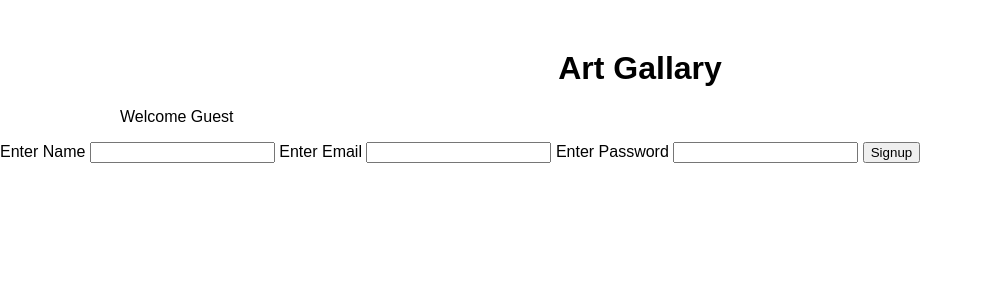
After one commit to Tania-Hss/Full-stack-app, a Flask app: page /signup in a window 1280 px wide. The commit adds this page. Shown: the top 300 px of the page, without its empty margins (0-982 px from the left). Run offline with Flask 2, Linux system fonts and the light colour scheme; some libraries are stand-ins or nearby versions.

Commit message:
CRUD & authentication routes added

```diff
--- a/app.py
+++ b/app.py
@@ -1,11 +1,80 @@
-from flask import Flask, render_template, request, redirect
+from flask import Flask, render_template, request, redirect, session
 import psycopg2
+from werkzeug.security import generate_password_hash, check_password_hash
 
 app = Flask(__name__)
+app.config['SECRET_KEY'] = 'in ye raze'
 
 
-@app.post('/edit_artwork_action')
-def edit_artwork():
+@app.route('/signup', methods=['GET', 'POST'])
+def signup():
+    if request.method == 'GET':
+        return render_template('signup.html')
+
+    db_connection = psycopg2.connect("dbname=art_gallary")
+    db_cursor = db_connection.cursor()
+
+    name = request.form.get('name')
+    email = request.form.get('email')
+    password = request.form.get('password')
+    password_hash = generate_password_hash(password)
+
+    db_cursor.execute('INSERT INTO users (name, email, password_hash) VALUES (%s, %s, %s)',
+    [name, email, password_hash])
+
+    db_connection.commit()
+    db_cursor.close()
+    db_connection.close()
+
+    return redirect('/login')
+
+
+@app.post('/logout')
+def logout_user():
+    session.pop('user_id')
+    session.pop('user_name')
+    session.pop('user_email')
+
+    return redirect('/login')
+
+@app.route('/login', methods=['GET', 'POST'])
+def login():
+    if request.method == 'GET':
+       return render_template('login.html')
+
+    user_email = request.form.get('email')
+    user_password = request.form.get('password')
+
+    db_connection = psycopg2.connect("dbname=art_gallary")
+    db_cursor = db_connection.cursor()
+
+
+    db_cursor.execute('SELECT id, name, email, password_hash FROM users WHERE email = %s;', [user_email])
+    result = db_cursor.fetchone()
+
+    password_matches = check_password_hash(result[3], user_password)
+    db_cursor.close()
+    db_connection.close()
+
+    if password_matches:
+        session['user_id'] = result[0]
+        session['user_name'] = result[1]
+        session['user_email'] = result[2]
+        return redirect('/')
+    else:
+        return redirect('/login')
+
+
+@app.route('/edit', methods=['GET', 'POST'])
+def edit():
+    if request.method == 'GET':
+        artwork_id = request.args.get('id')
+        artwork_title = request.args.get('title')
+        artwork_description = request.args.get('description')
+        artwork_img = request.args.get('img')
+
+        return render_template("edit_artwork.html", artwork_id=artwork_id,artwork_title=artwork_title,artwork_description=artwork_description,artwork_img=artwork_img)
+
     db_connection = psycopg2.connect("dbname=art_gallary")
     db_cursor = db_connection.cursor()
 
@@ -25,17 +94,14 @@ def edit_artwork():
     return redirect('/')
 
 
-@app.route('/edit')
-def edit():
-    artwork_id = request.args.get('id')
-    artwork_title = request.args.get('title')
-    artwork_description = request.args.get('description')
-    artwork_img = request.args.get('img')
+@app.route('/delete', methods=['GET', 'POST'])
+def delete():
+    if request.method == 'GET':
+        artwork_id = request.args.get('id')
+        artwork_title = request.args.get('title')
 
-    return render_template("edit_artwork.html", artwork_id=artwork_id,artwork_title=artwork_title,artwork_description=artwork_description,artwork_img=artwork_img)
+        return render_template("delete_artwork.html", artwork_id = artwork_id, artwork_title=artwork_title)
 
-@app.post('/delete_artwork_action')
-def delete_artwork():
     db_connection = psycopg2.connect("dbname=art_gallary")
     db_cursor = db_connection.cursor()
 
@@ -49,17 +115,13 @@ def delete_artwork():
 
     return redirect('/')
 
-@app.route('/delete')
-def delete():
-    artwork_id = request.args.get('id')
-    artwork_title = request.args.get('title')
-
-    return render_template("delete_artwork.html", artwork_id = artwork_id, artwork_title=artwork_title)
 
 
+@app.route('/create', methods=['GET', 'POST'])
+def create():
+    if request.method == 'GET':
+        return render_template('add_artwork.html')
 
-@app.post('/add_artwork')
-def create_artwork():
     db_connection = psycopg2.connect("dbname=art_gallary")
     db_cursor = db_connection.cursor()
 
@@ -79,11 +141,6 @@ def create_artwork():
     db_connection.close()
 
     return redirect('/')
-
-
-@app.route('/create')
-def create():
-    return render_template('add_artwork.html')
 
 
 @app.route('/')
@@ -108,7 +165,7 @@ def index():
     db_cursor.close()
     db_connection.close()
 
-    return render_template("home.html", art_items=art_items)
+    return render_template("home.html", art_items=art_items, user_name = session.get('user_name'))
 
 if __name__ == "__main__":
     app.run(debug = True)
--- a/schema.sql
+++ b/schema.sql
@@ -4,7 +4,8 @@ DROP TABLE IF EXISTS artworks CASCADE;
 CREATE TABLE users(
     id SERIAL PRIMARY KEY,
     name TEXT NOT NULL,
-    email TEXT NOT NULL
+    email TEXT NOT NULL,
+    password_hash TEXT NOT NULL
 );
 
 
--- a/seed.sql
+++ b/seed.sql
@@ -4,8 +4,8 @@ TRUNCATE TABLE users CASCADE;
 ALTER SEQUENCE artworks_id_seq RESTART WITH 1;
 ALTER SEQUENCE users_id_seq RESTART WITH 1;
 
-INSERT INTO users (name, email) VALUES ('Tania', 'taniah@gmail.com');
-INSERT INTO users (name, email) VALUES ('Bob the builder','bob@acme.com');
+INSERT INTO users (name, email, password_hash) VALUES ('Tania', 'taniah@gmail.com', '');
+INSERT INTO users (name, email, password_hash) VALUES ('Bob the builder','bob@acme.com', '');
 
 
 INSERT INTO artworks(title, description, file_img, user_id) VALUES ('The Girl', 'The painting depicts two young girls sitting down and laughing together, their faces full of joy and merriment. They are both dressed in colorful dresses that add a playful and lively atmosphere to the scene. One girl has her hand over her mouth, as if trying to stifle her laughter, while the other girl throws her head back in a carefree manner, her laughter ringing out loud and clear.', 'https://images.unsplash.com/photo-1505377059067-e285a7bac49b?ixlib=rb-4.0.3&ixid=MnwxMjA3fDB8MHxwaG90by1wYWdlfHx8fGVufDB8fHx8&auto=format&fit=crop&w=1752&q=80', 1 );
--- a/static/css/styles.css
+++ b/static/css/styles.css
@@ -1,25 +1,30 @@
-table {
-    margin: 0 auto;
-    width: 80%;
-    background-color: #f5f5f5;
-    border-collapse: collapse;
-    border: 2px solid #ddd;
-}
-
-th, td {
-    padding: 12px;
-    text-align: left;
-}
-
-th {
-    background-color: #4CAF50;
-    color: white;
-}
-
-tr:nth-child(even) {
-    background-color: #f2f2f2;
+body {
+    font-family: sans-serif;
+    margin: 0;
+    padding: 0;
 }
 
 h1 {
     text-align: center;
+    margin-top: 50px;
 }
+
+.links {
+    list-style: none;
+    display: flex;
+
+}
+
+.links, li {
+    margin-right: 25px;
+    margin-left: 80px;
+}
+
+.links, li, a {
+    text-decoration: none;
+}
+
+img {
+    width: 300px;
+    height: 250px;
+}
--- a/templates/add_artwork.html
+++ b/templates/add_artwork.html
@@ -5,7 +5,7 @@ Add Artwork
 {% endblock title %}
 
 {% block main %}
-    <form method="POST" action="/add_artwork">
+    <form method="POST" action="/create">
         <label for="title">Title:</label><br>
         <input type="text" id="title" name="title"><br><br>
 
@@ -18,6 +18,6 @@ Add Artwork
         <label for="user_id">User ID:</label><br>
         <input type="text" id="user_id" name="user_id"><br><br>
 
-        <button type="submit" value="Submit">Add to my Gallary</button>
+        <button type="submit">Add to my list</button>
     </form>
 {% endblock main %}
--- a/templates/delete_artwork.html
+++ b/templates/delete_artwork.html
@@ -6,9 +6,9 @@
 {% endblock title %}
 
 {% block main %}
-<form method="POST" action="/delete_artwork_action">
+<form method="POST" action="/delete">
     <input type="hidden" name="id" value="{{ artwork_id }}"></input>
-    <p>Are you sure you want to delete {{ artwork_title }} ?</p>
+    <p>Are you sure you want to delete artwork {{ artwork_title }} ?</p>
     <button type="submit">Delete Artwork</button>
 </form>
 {% endblock main %}
--- a/templates/edit_artwork.html
+++ b/templates/edit_artwork.html
@@ -7,7 +7,7 @@
 
 
 {% block main %}
-<form action="/edit_artwork_action" method="post">
+<form action="/edit" method="post">
     <input type="hidden" name="id" value="{{ artwork_id }}"></input>
     <p>
       <label>Artwork Name</label>
--- a/templates/layout.html
+++ b/templates/layout.html
@@ -10,6 +10,17 @@
     </head>
     <body>
         <h1>Art Gallary</h1>
+        <nav>
+            <ul class="links">
+                {% if user_name %}
+                <span>Welcome {{user_name}}</span>
+                <li><a href="/">Home</a></li>
+                <li><a href="/create">Create New Artwork</a></li>
+               {% else %}
+                <span>Welcome Guest</span>
+                {% endif %}
+            </ul>
+        </nav>
         <main>
             {% block main %} {% endblock main %}
         </main>
--- /dev/null
+++ b/templates/signup.html
@@ -0,0 +1,22 @@
+{% extends "layout.html" %}
+
+{% block title%}
+Sign Up Page
+{% endblock title%}
+
+
+{% block main %}
+<form action="/signup" method="POST">
+    <label for="name">Enter Name</label>
+    <input type="text" name="name">
+
+    <label for="email"> Enter Email</label>
+    <input type="text" name="email">
+
+    <label for="password"> Enter Password</label>
+    <input type="password" name="password">
+
+    <button type="submit">Signup</button>
+
+</form>
+{% endblock main %}
```
Also changed, not shown: templates/home.html (+18 -33 lines), templates/login.html (added, +18 -0 lines), static/img/Screenshot 2023-03-02 at 7.43.15 pm.png (added), templates/my_artworks.html (added).
